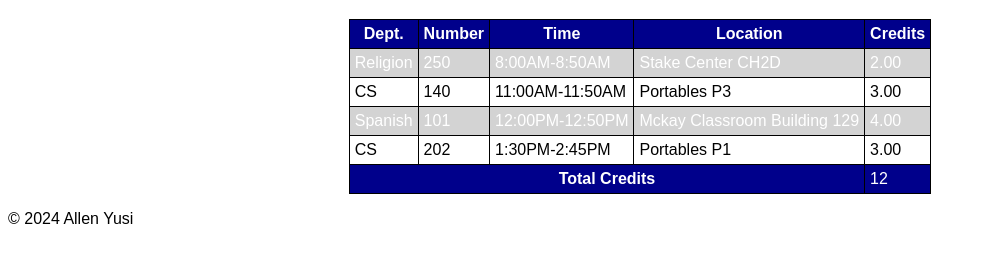
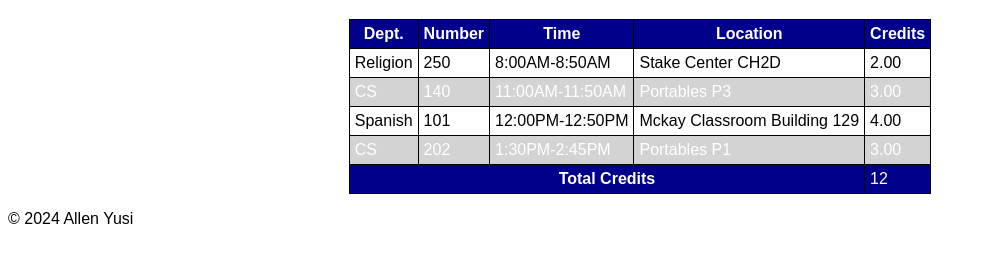
Before and after one commit to mamba24th/projects-mamba24th-main, a plain HTML site: page engagementTables.html in a window 1280 px wide. Shown: the part 61-324 px from the top of the page, without its empty margins (0-986 px from the left). Drawn offline with Linux system fonts and the light colour scheme.

Commit message:
engagement

```diff
--- a/tables.css
+++ b/tables.css
@@ -19,7 +19,7 @@ body{
     color: white;
 }
 
-.schedule tbody tr:nth-child(odd){
+.schedule tbody tr:nth-child(even){
     background-color: lightgray;
     color: white;
 }
```
